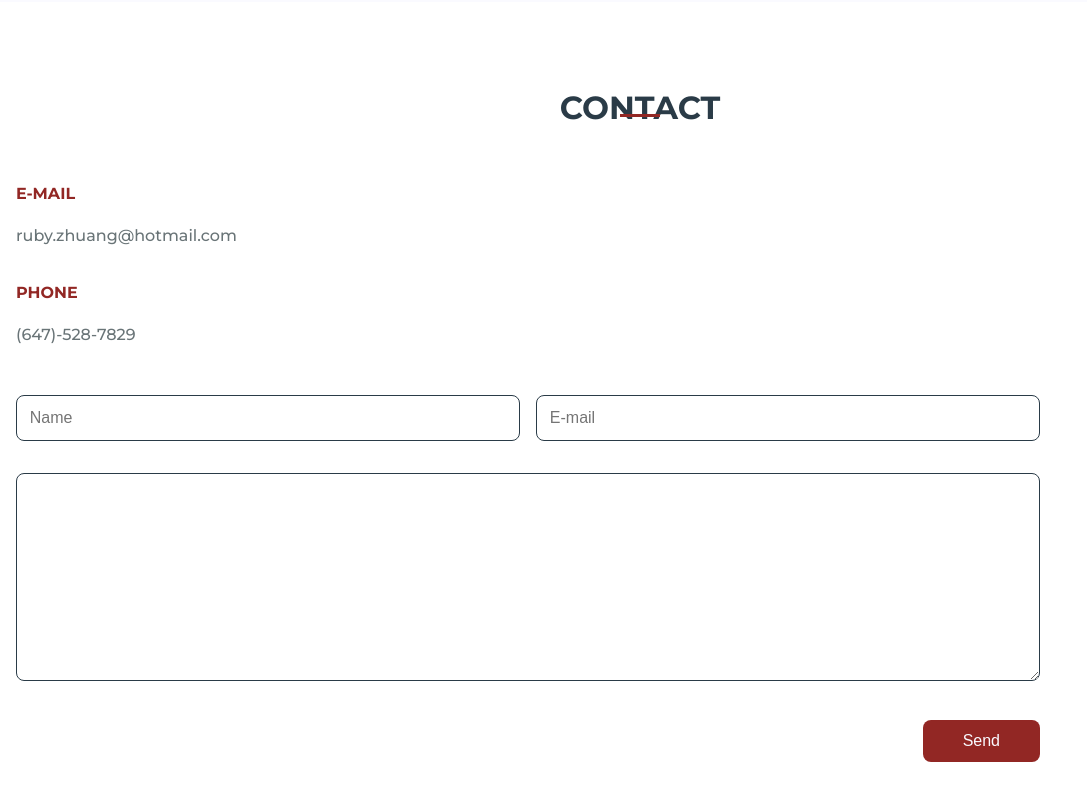
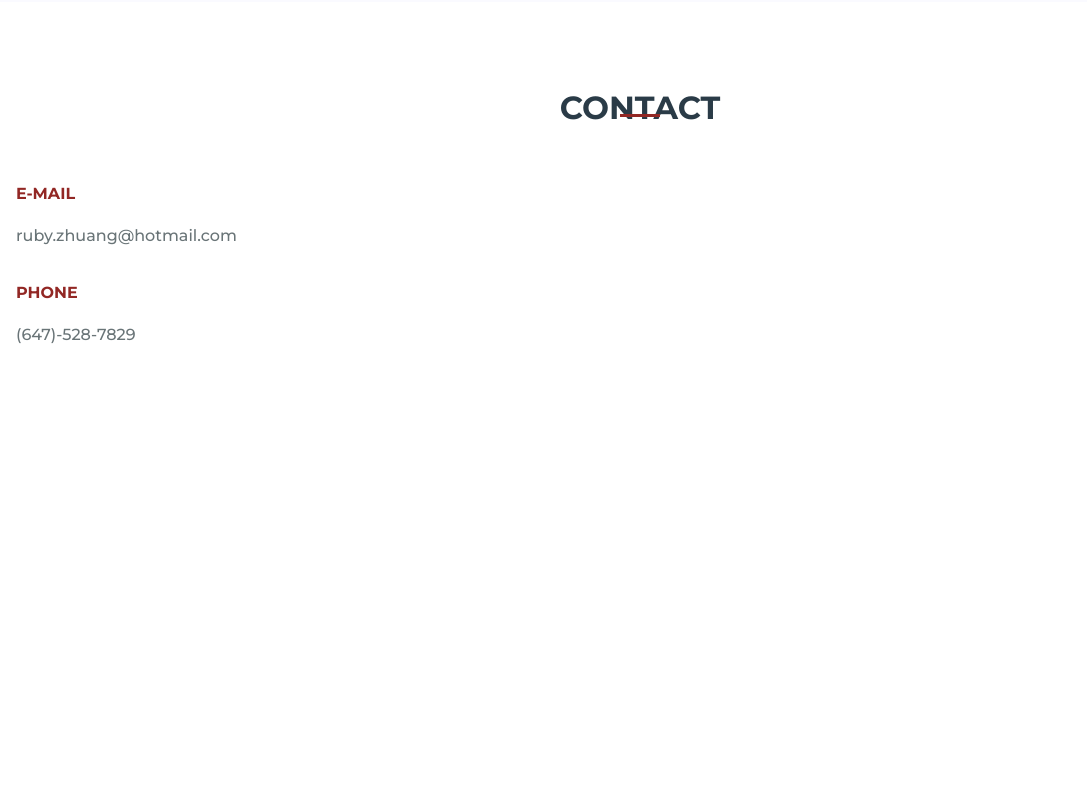
Before and after one commit to Ruby-Zhuang/Ruby-Zhuang.github.io, a plain HTML site: page index.html in a window 1280 px wide. Shown: the part 6130-6930 px from the top of the page, without its empty margins (0-1087 px from the left). After the commit the page ends 6541 px from the top, so only its background shows below. Drawn offline with nearby package versions, Linux system fonts and the light colour scheme.

Commit message:
RComment out contact form

```diff
--- a/assets/styles/styles.css
+++ b/assets/styles/styles.css
@@ -390,7 +390,7 @@ img {
   margin-bottom: var(--mb-2);
 }
 
-.contact__inputs {
+/* .contact__inputs {
   display: grid;
   grid-template-columns: repeat(2, 1fr);
   column-gap: 1rem;
@@ -417,4 +417,4 @@ img {
   outline: none;
   font-size: var(--normal-font-size);
   cursor: pointer;
-}
+} */
--- a/index.html
+++ b/index.html
@@ -221,7 +221,7 @@
         </div>
 
         <!-- Input Form -->
-        <form action="" class="contact__form">
+        <!-- <form action="" class="contact__form">
           <div class="contact__inputs">
             <input type="text" placeholder="Name" class="contact__input">
             <input type="mail" placeholder="E-mail" class="contact__input">
@@ -230,7 +230,7 @@
           <textarea name="" id="" cols="0" rows="10" class="contact__input"></textarea>
 
           <input type="submit" value="Send" class="contact__button">
-        </form>
+        </form> -->
       </div>
     </section>
 
```
